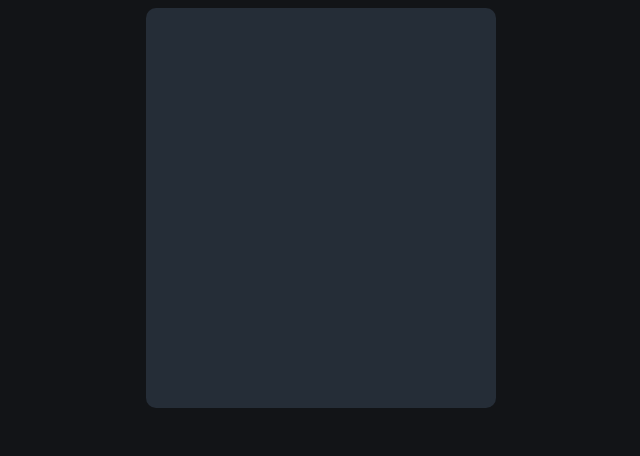
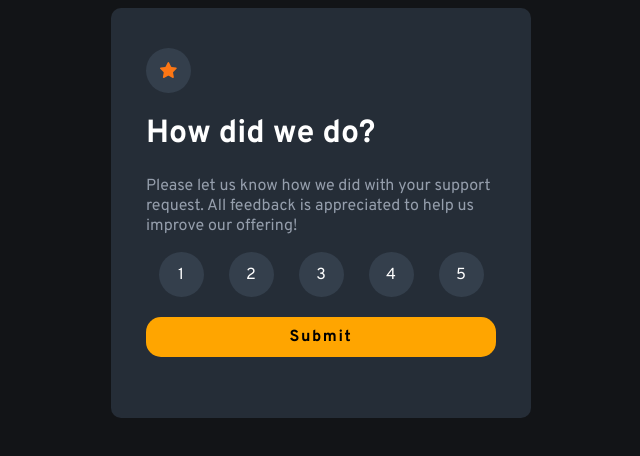
Before and after one commit to joshuawiidrichter1994/interactive-rating-component, a plain HTML site: page interactive-rating-component-main/index.html in a window 1280 px wide. Shown: the whole page, without its empty margins (327-967 px from the left). Drawn offline with Linux system fonts and the light colour scheme.

Commit message:
Added styling for rating component

```diff
--- a/interactive-rating-component-main/index.html
+++ b/interactive-rating-component-main/index.html
@@ -14,7 +14,36 @@
   </head>
   <body>
     <div class="container">
-      <div class="rating"></div>
+      <div class="rating">
+        <div class="star-container">
+          <img class="star-img" src="./images/icon-star.svg" />
+        </div>
+        <div class="text-container">
+          <h1 class="heading">How did we do?</h1>
+          <p class="description">
+            Please let us know how we did with your support request. All
+            feedback is appreciated to help us improve our offering!
+          </p>
+        </div>
+        <div class="ratings-container">
+          <div class="rating-bubble">
+            <span class="rating-bubble-text">1</span>
+          </div>
+          <div class="rating-bubble">
+            <span class="rating-bubble-text">2</span>
+          </div>
+          <div class="rating-bubble">
+            <span class="rating-bubble-text">3</span>
+          </div>
+          <div class="rating-bubble">
+            <span class="rating-bubble-text">4</span>
+          </div>
+          <div class="rating-bubble">
+            <span class="rating-bubble-text">5</span>
+          </div>
+        </div>
+        <button class="submit-button">Submit</button>
+      </div>
       <div class="thank-you"></div>
     </div>
   </body>
--- a/interactive-rating-component-main/styles.css
+++ b/interactive-rating-component-main/styles.css
@@ -9,8 +9,79 @@ body {
 }
 
 .container {
-  height: 400px;
+  height: 350px;
   width: 350px;
+  padding: 40px 35px 20px 35px;
   background-color: hsl(213, 19%, 18%);
   border-radius: 10px;
 }
+
+/* Rating container styling */
+
+.rating {
+    display: flex;
+    flex-direction: column;
+}
+
+.star-container {
+    background-color: hsl(213, 19%, 25%);
+    border-radius: 50%;
+    height: 45px;
+    width: 45px;
+    display: flex;
+    justify-content: center;
+    align-items: center;
+}
+
+.star-img {
+    margin-bottom: 2px;
+}
+
+.text-container {
+    color: white;
+    font-family: 'Overpass'
+}
+
+.description {
+    color: hsl(217, 12%, 63%);
+}
+
+.ratings-container {
+    display: flex;
+    justify-content: space-around;
+    margin: 0px 0px 20px 0px;
+}
+
+.rating-bubble {
+    background-color: hsl(213, 19%, 25%);
+    color: white;
+    font-family: "Overpass";
+    border-radius: 50%;
+    height: 45px;
+    width: 45px;
+    display: flex;
+    justify-content: center;
+    align-items: center;
+}
+
+.rating-bubble-text {
+    margin-top: 1px;
+}
+
+.submit-button {
+    letter-spacing: 0.1rem;
+    font-size: 16px;
+    font-family: "Overpass";
+    background-color: orange;
+    color: black;
+    border-radius: 15px;
+    border: none;
+    height: 40px;
+    font-weight: bold;
+}
+
+/* Thank you container */
+
+.thank-you {
+    display: none'
+}
```
